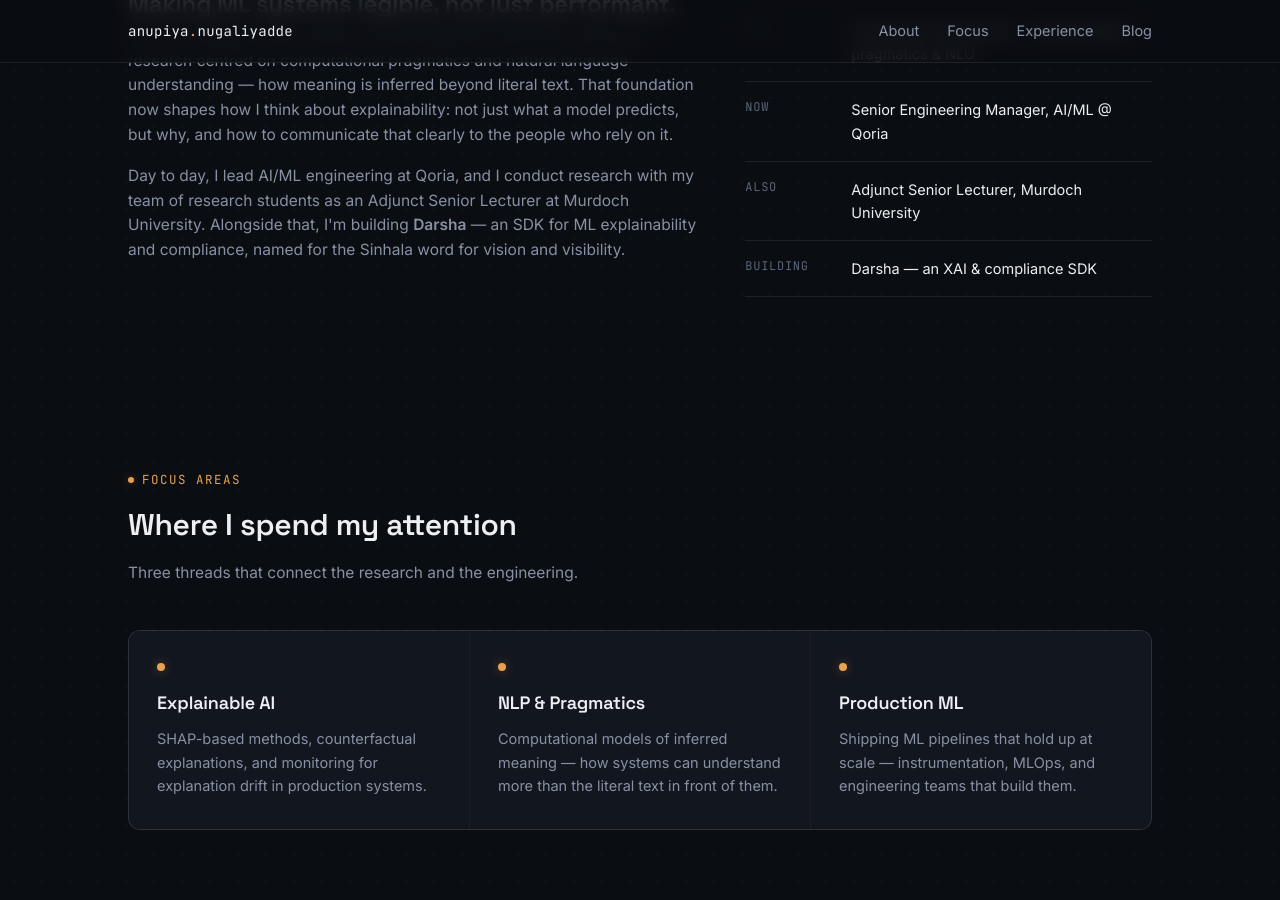
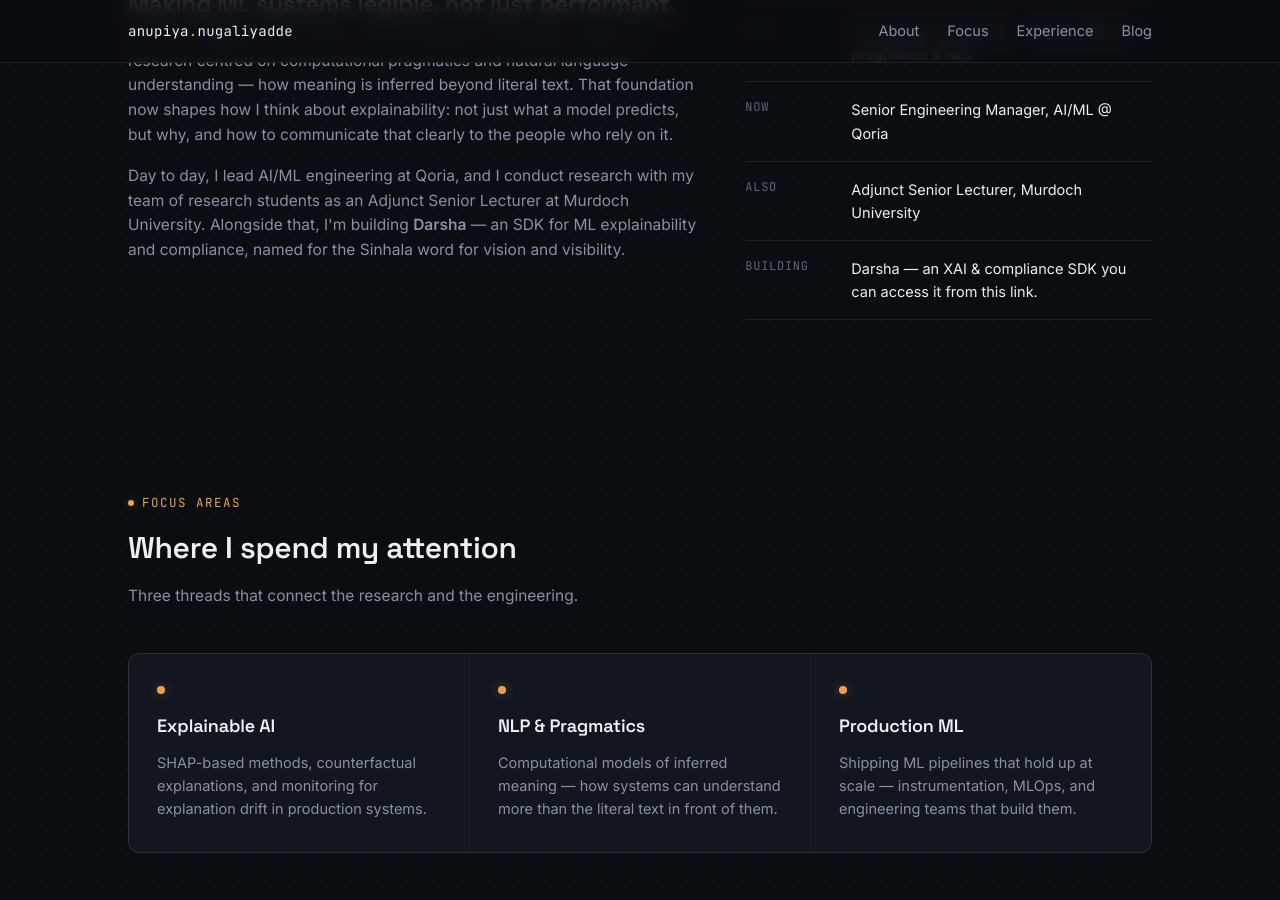
Before and after one commit to anupiyan/anupiyan.github.io, a Jekyll site: the page built from index.html, in a window 1280 px wide and 900 px high, scrolled down 906 px. Built offline with Jekyll 4.4.1, drawn with Linux system fonts in a browser that asks for light colours.

Commit message:
Update index.html

```diff
--- a/index.html
+++ b/index.html
@@ -45,7 +45,7 @@ title: Home
         <div class="fact"><dt>PhD</dt><dd>AI, Murdoch University — computational pragmatics &amp; NLU</dd></div>
         <div class="fact"><dt>Now</dt><dd>Senior Engineering Manager, AI/ML @ Qoria</dd></div>
         <div class="fact"><dt>Also</dt><dd>Adjunct Senior Lecturer, Murdoch University</dd></div>
-        <div class="fact"><dt>Building</dt><dd>Darsha — an XAI &amp; compliance SDK</dd></div>
+        <div class="fact"><dt>Building</dt><dd>Darsha — an XAI &amp; compliance SDK you can access it from <a href="https://pypi.org/project/dakma-sdk/"> this link. </a> </dd></div>
       </dl>
     </div>
   </div>
```
